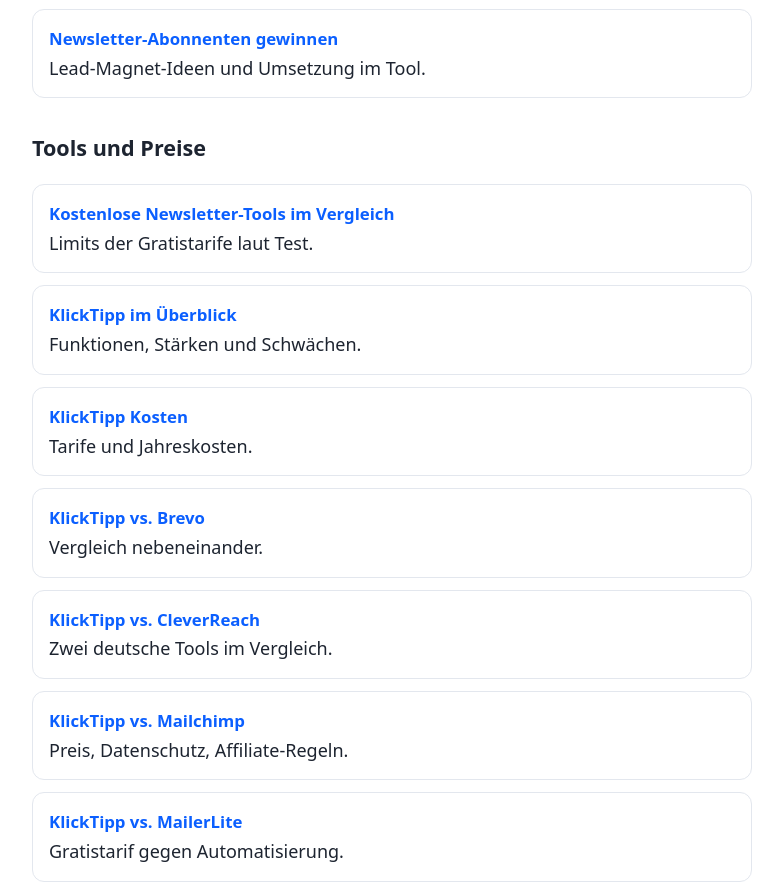
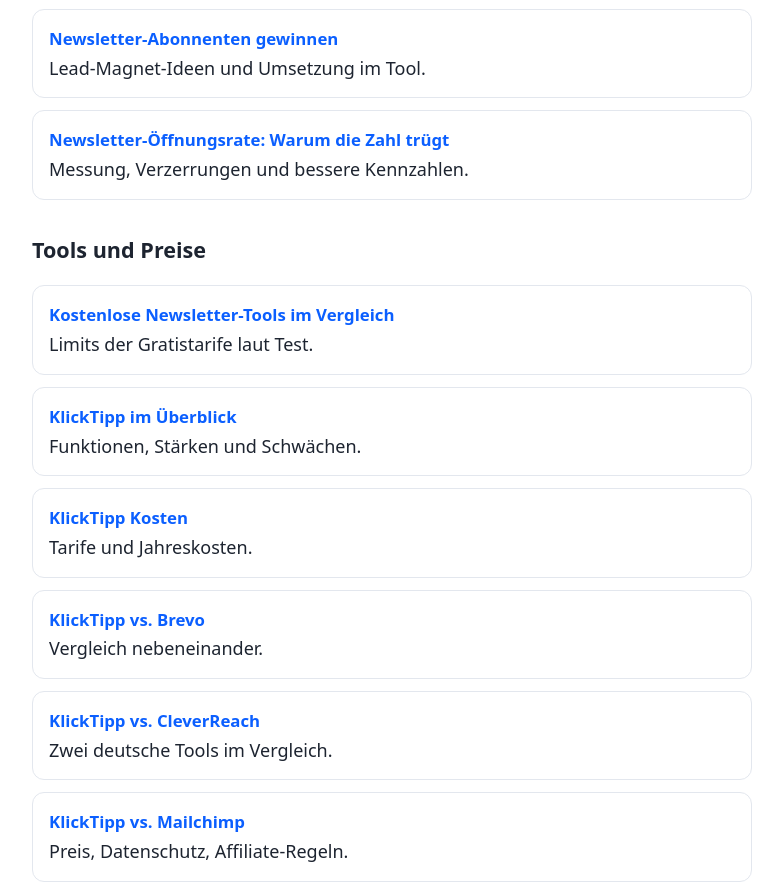
Before and after one commit to uweklaos-hub/newsletter-kompass, a plain HTML site: page index.html in a window 1280 px wide. Shown: the part 820-1711 px from the top of the page, without its empty margins (248-1031 px from the left). Drawn offline with Linux system fonts and the light colour scheme.

Commit message:
Startseite: Karte für Öffnungsrate-Artikel

```diff
--- a/index.html
+++ b/index.html
@@ -37,6 +37,7 @@ footer a{color:var(--mut)}
 <div class="card"><a class="t" href="newsletter-dsgvo-checkliste.html">Newsletter und DSGVO: Checkliste</a><br>Einwilligung, Double-Opt-in, Abmeldung, Impressum.</div>
 <div class="card"><a class="t" href="willkommensmail-vorlage.html">Willkommensmail: Aufbau und Vorlage</a><br>Beispieltext zum Anpassen.</div>
 <div class="card"><a class="t" href="newsletter-abonnenten-gewinnen.html">Newsletter-Abonnenten gewinnen</a><br>Lead-Magnet-Ideen und Umsetzung im Tool.</div>
+<div class="card"><a class="t" href="newsletter-oeffnungsrate.html">Newsletter-Öffnungsrate: Warum die Zahl trügt</a><br>Messung, Verzerrungen und bessere Kennzahlen.</div>
 </div>
 <h2>Tools und Preise</h2>
 <div class="cards">
```
